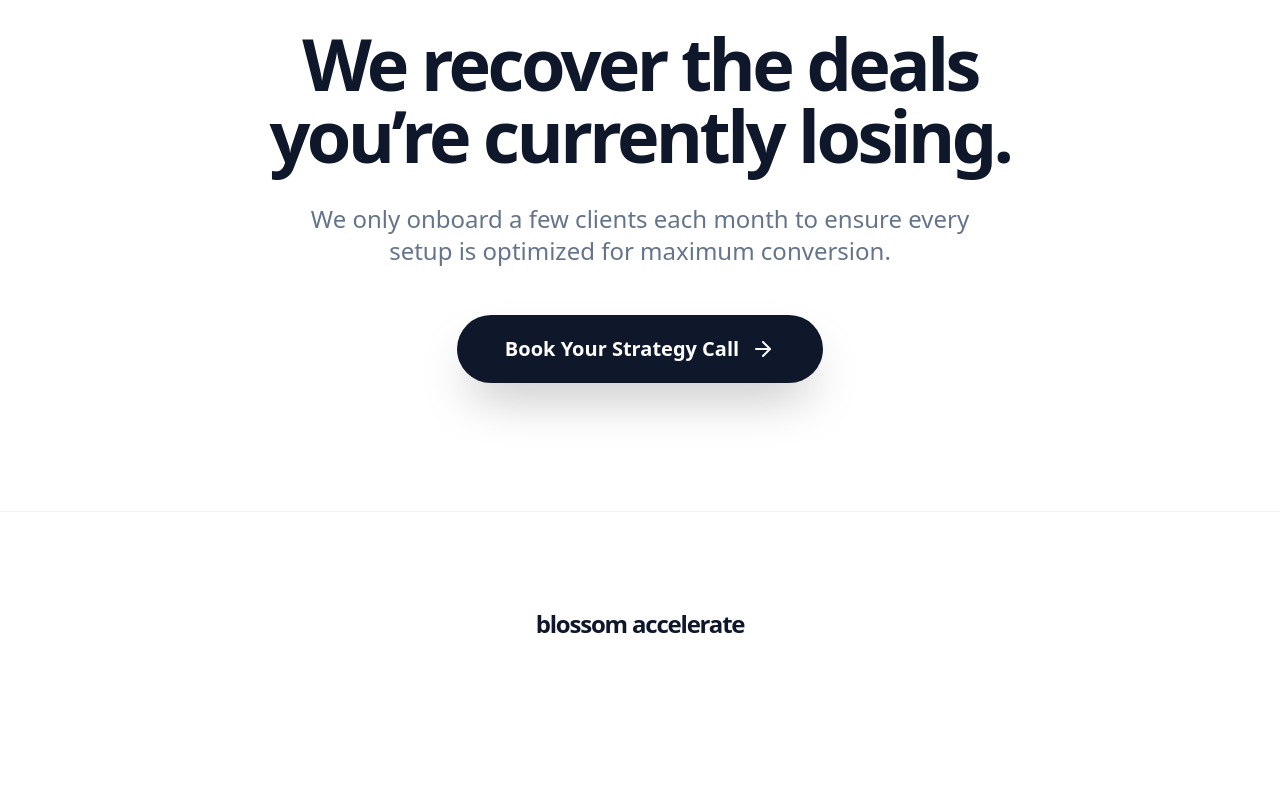
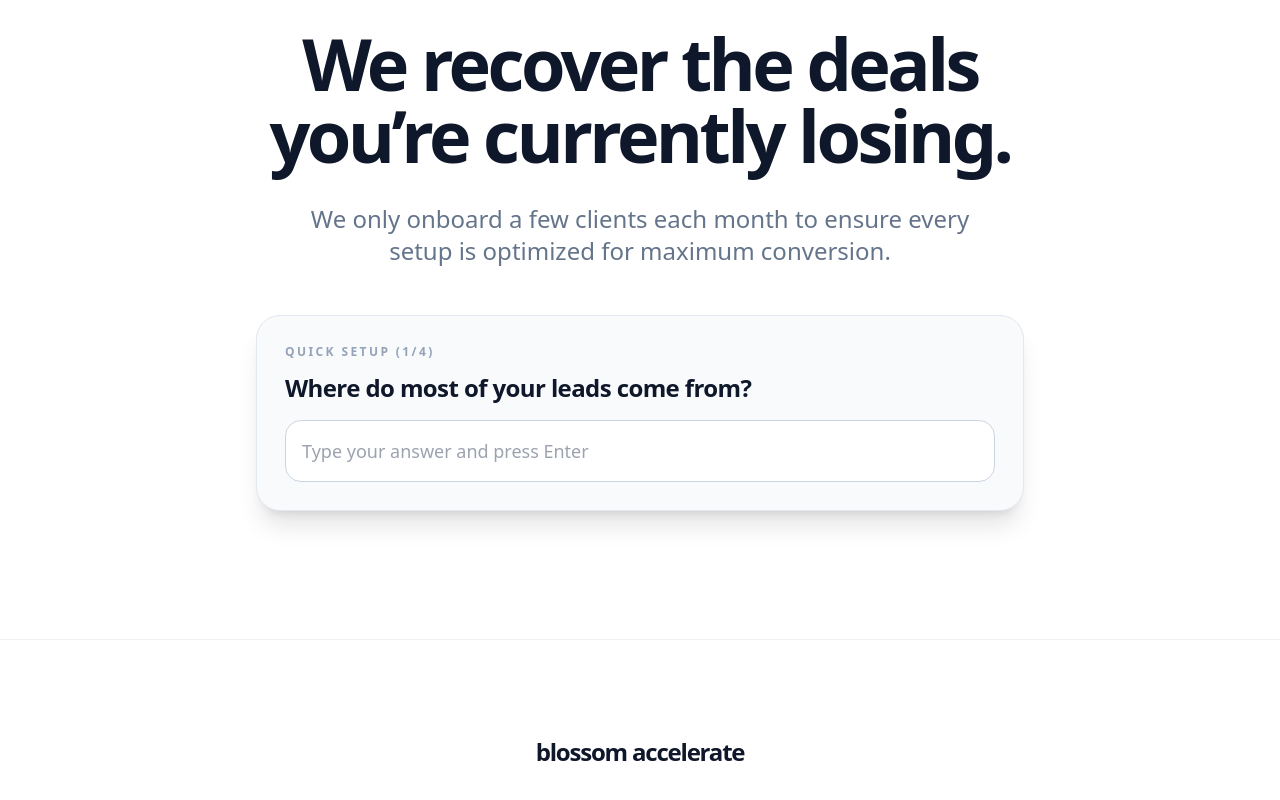
Before and after one commit to orlandoperflo/blossom, a Next.js app: page / in a window 1280 px wide. Shown: the part 6503-7303 px from the top of the page. Before the commit the page ends 7239 px from the top, so only its background shows below. Built offline with nearby package versions, Linux system fonts and the light colour scheme.

Commit message:
Move setup questionnaire to final CTA section

```diff
--- a/components/LandingPage.jsx
+++ b/components/LandingPage.jsx
@@ -208,68 +208,7 @@ const HeroAnimation = () => {
             </motion.h3>
             <motion.p initial={{ opacity: 0 }} animate={{ opacity: 1 }} className="text-2xl md:text-3xl font-medium text-slate-400 tracking-tight mb-12">Speed decides who wins the deal.</motion.p>
             <div className="flex flex-col items-center gap-6">
-              {setupStep < setupQuestions.length ? (
-                <motion.div
-                  key={`setup-step-${setupStep}`}
-                  initial={{ opacity: 0, y: 12 }}
-                  animate={{ opacity: 1, y: 0 }}
-                  className="w-full max-w-3xl rounded-3xl bg-white border border-slate-200 shadow-xl p-5 md:p-7"
-                >
-                  <p className="text-left text-xs font-bold uppercase tracking-[0.2em] text-slate-400 mb-3">
-                    Quick setup ({setupStep + 1}/{setupQuestions.length})
-                  </p>
-                  <p className="text-left text-xl md:text-2xl font-bold text-slate-900 tracking-tight mb-4">
-                    {setupQuestions[setupStep]}
-                  </p>
-                  <input
-                    type="text"
-                    value={setupInput}
-                    onChange={(e) => setSetupInput(e.target.value)}
-                    onKeyDown={async (e) => {
-                      if (e.key !== "Enter" || !setupInput.trim() || isAnalyzing) return;
-                      const currentAnswer = setupInput.trim();
-                      setSetupAnswers((prev) => [...prev, currentAnswer]);
-                      setSetupInput("");
-                      setIsAnalyzing(true);
-                      await new Promise((r) => setTimeout(r, 900));
-                      setIsAnalyzing(false);
-                      setSetupStep((prev) => prev + 1);
-                    }}
-                    placeholder="Type your answer and press Enter"
-                    className="w-full rounded-2xl border border-slate-300 px-4 py-3 md:py-4 text-base md:text-lg font-medium focus:outline-none focus:ring-2 focus:ring-blue-500"
-                  />
-                  <AnimatePresence>
-                    {isAnalyzing && (
-                      <motion.div
-                        initial={{ opacity: 0, y: 6 }}
-                        animate={{ opacity: 1, y: 0 }}
-                        exit={{ opacity: 0 }}
-                        className="mt-4 flex items-center gap-3 text-left"
-                      >
-                        <div className="flex gap-1.5">
-                          <div className="w-2 h-2 rounded-full bg-blue-500 animate-bounce" />
-                          <div className="w-2 h-2 rounded-full bg-blue-500 animate-bounce [animation-delay:0.15s]" />
-                          <div className="w-2 h-2 rounded-full bg-blue-500 animate-bounce [animation-delay:0.3s]" />
-                        </div>
-                        <p className="text-slate-500 font-medium">{setupMicroResponses[setupStep]}</p>
-                      </motion.div>
-                    )}
-                  </AnimatePresence>
-                </motion.div>
-              ) : (
-                <motion.a
-                  href="https://cal.com/blossom-accelerate/leads"
-                  target="_blank"
-                  rel="noreferrer"
-                  whileHover={{ scale: 1.05 }}
-                  whileTap={{ scale: 0.95 }}
-                  initial={{ opacity: 0, y: 10 }}
-                  animate={{ opacity: 1, y: 0 }}
-                  className="px-16 py-6 bg-slate-900 text-white rounded-full font-bold text-2xl shadow-2xl"
-                >
-                  Book your setup call
-                </motion.a>
-              )}
+              <motion.button whileHover={{ scale: 1.05 }} whileTap={{ scale: 0.95 }} className="px-16 py-6 bg-slate-900 text-white rounded-full font-bold text-2xl shadow-2xl">Start Capturing Every Lead</motion.button>
 
               {/* NEW ONBOARDING LIMIT TEXT */}
               <div className="flex flex-col items-center gap-6 mt-4">
@@ -641,6 +580,25 @@ const MathSection = () => {
 };
 
 const LandingPage = () => {
+  const [setupStep, setSetupStep] = useState(0);
+  const [setupInput, setSetupInput] = useState("");
+  const [setupAnswers, setSetupAnswers] = useState([]);
+  const [isAnalyzing, setIsAnalyzing] = useState(false);
+
+  const setupQuestions = [
+    "Where do most of your leads come from?",
+    "How fast are you replying right now?",
+    "What happens if you don’t reply fast?",
+    "How many leads per month?"
+  ];
+
+  const setupMicroResponses = [
+    "Nice — mapping your lead channels...",
+    "Got it — measuring your response window...",
+    "Understood — scoring missed-opportunity risk...",
+    "Perfect — estimating your monthly upside..."
+  ];
+
   return (
     <div className="min-h-screen bg-white font-sans text-slate-900">
       <Navbar />
@@ -753,10 +711,69 @@ const LandingPage = () => {
           <p className="text-lg sm:text-xl md:text-2xl text-slate-500 mb-12 max-w-2xl mx-auto font-medium">
             We only onboard a few clients each month to ensure every setup is optimized for maximum conversion.
           </p>
-          <div className="flex flex-col md:flex-row justify-center items-center gap-6">
-            <button className="bg-slate-900 text-white px-12 py-5 rounded-full font-bold text-xl shadow-2xl hover:scale-105 active:scale-95 transition-all flex items-center gap-3">
-              Book Your Strategy Call <ArrowRight size={24} />
-            </button>
+          <div className="flex flex-col justify-center items-center gap-6 w-full">
+            {setupStep < setupQuestions.length ? (
+              <motion.div
+                key={`final-setup-step-${setupStep}`}
+                initial={{ opacity: 0, y: 12 }}
+                animate={{ opacity: 1, y: 0 }}
+                className="w-full max-w-3xl rounded-3xl bg-slate-50 border border-slate-200 shadow-xl p-5 md:p-7"
+              >
+                <p className="text-left text-xs font-bold uppercase tracking-[0.2em] text-slate-400 mb-3">
+                  Quick setup ({setupStep + 1}/{setupQuestions.length})
+                </p>
+                <p className="text-left text-xl md:text-2xl font-bold text-slate-900 tracking-tight mb-4">
+                  {setupQuestions[setupStep]}
+                </p>
+                <input
+                  type="text"
+                  value={setupInput}
+                  onChange={(e) => setSetupInput(e.target.value)}
+                  onKeyDown={async (e) => {
+                    if (e.key !== "Enter" || !setupInput.trim() || isAnalyzing) return;
+                    const currentAnswer = setupInput.trim();
+                    setSetupAnswers((prev) => [...prev, currentAnswer]);
+                    setSetupInput("");
+                    setIsAnalyzing(true);
+                    await new Promise((r) => setTimeout(r, 900));
+                    setIsAnalyzing(false);
+                    setSetupStep((prev) => prev + 1);
+                  }}
+                  placeholder="Type your answer and press Enter"
+                  className="w-full rounded-2xl border border-slate-300 px-4 py-3 md:py-4 text-base md:text-lg font-medium focus:outline-none focus:ring-2 focus:ring-blue-500"
+                />
+                <AnimatePresence>
+                  {isAnalyzing && (
+                    <motion.div
+                      initial={{ opacity: 0, y: 6 }}
+                      animate={{ opacity: 1, y: 0 }}
+                      exit={{ opacity: 0 }}
+                      className="mt-4 flex items-center gap-3 text-left"
+                    >
+                      <div className="flex gap-1.5">
+                        <div className="w-2 h-2 rounded-full bg-blue-500 animate-bounce" />
+                        <div className="w-2 h-2 rounded-full bg-blue-500 animate-bounce [animation-delay:0.15s]" />
+                        <div className="w-2 h-2 rounded-full bg-blue-500 animate-bounce [animation-delay:0.3s]" />
+                      </div>
+                      <p className="text-slate-500 font-medium">{setupMicroResponses[setupStep]}</p>
+                    </motion.div>
+                  )}
+                </AnimatePresence>
+              </motion.div>
+            ) : (
+              <motion.a
+                href="https://cal.com/blossom-accelerate/leads"
+                target="_blank"
+                rel="noreferrer"
+                whileHover={{ scale: 1.05 }}
+                whileTap={{ scale: 0.95 }}
+                initial={{ opacity: 0, y: 10 }}
+                animate={{ opacity: 1, y: 0 }}
+                className="bg-slate-900 text-white px-12 py-5 rounded-full font-bold text-xl shadow-2xl hover:scale-105 active:scale-95 transition-all flex items-center gap-3"
+              >
+                Book your setup call <ArrowRight size={24} />
+              </motion.a>
+            )}
           </div>
         </div>
       </section>
```
